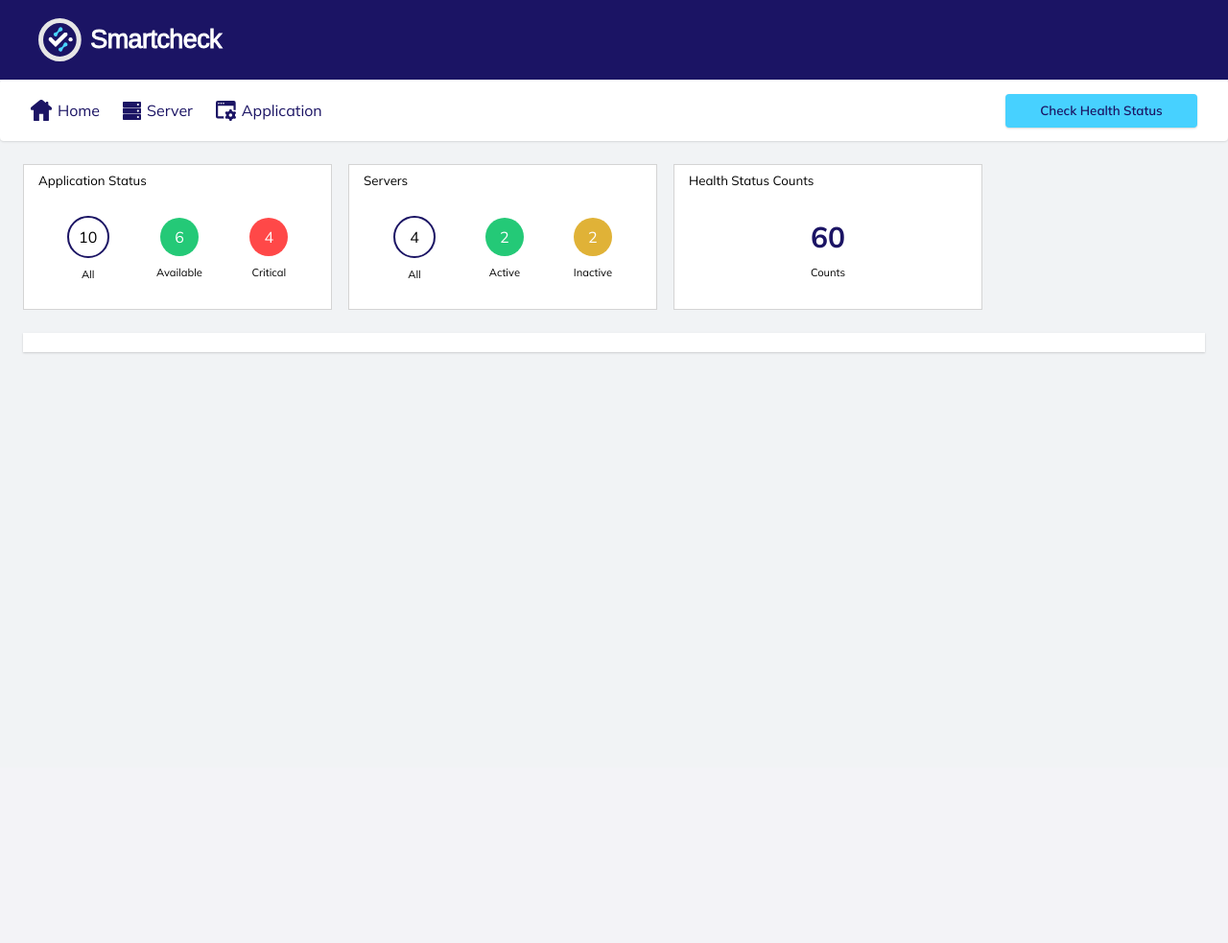
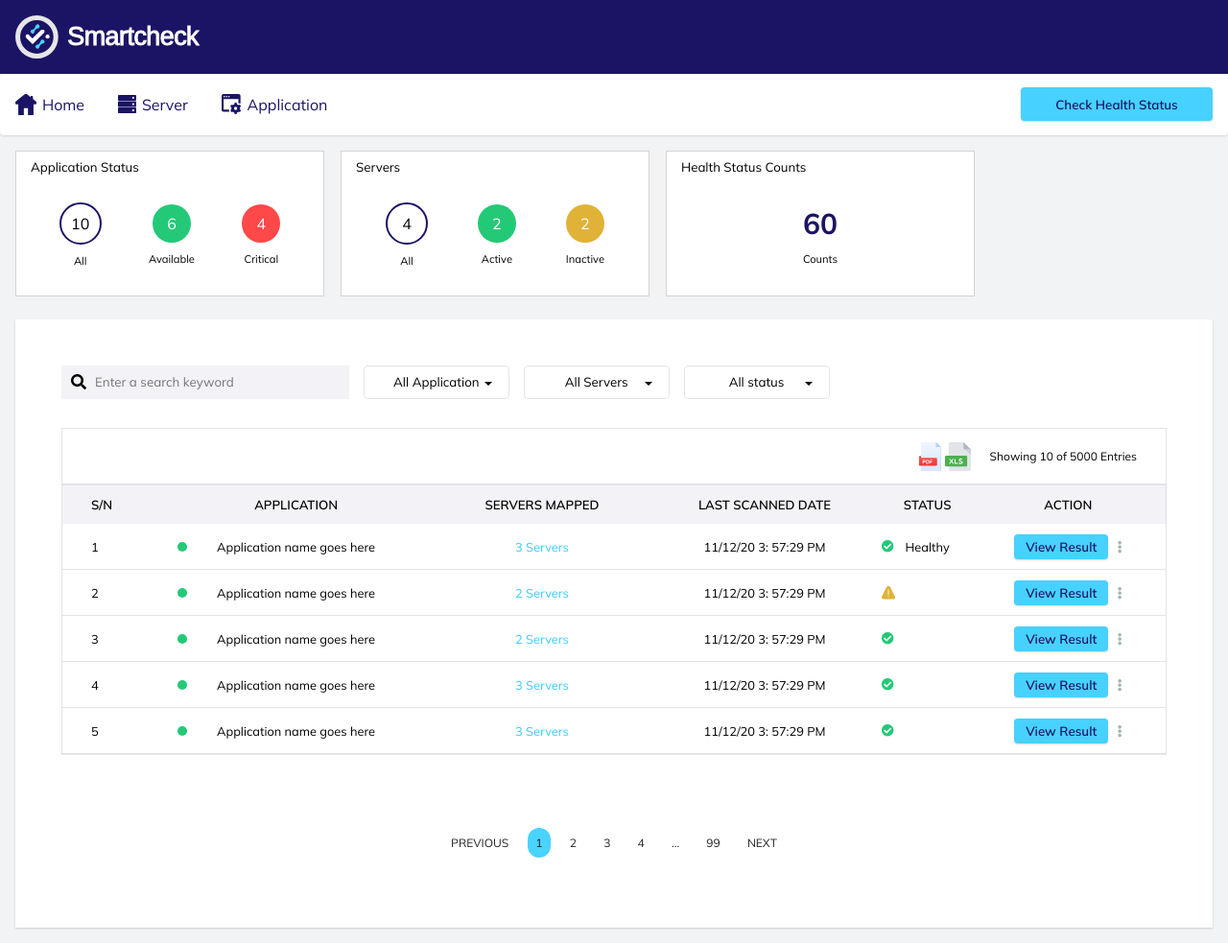
Before and after one commit to Yibaebi/seamfix-smartcheck, a PHP site: page / in a window 1280 px wide. Shown: the whole page at 96% size. Before the commit the page ends 369 px from the top, so only its background shows below. Run offline with PHP 8.4, Linux system fonts and the light colour scheme; some web fonts are replaced.

Commit message:
Finished Homepage

```diff
--- a/home.html
+++ b/home.html
@@ -9,6 +9,12 @@
     <link
       href="https://fonts.googleapis.com/css2?family=Mulish:ital,wght@0,200;0,300;0,400;0,500;0,600;0,700;0,800;0,900;1,200;1,300;1,400;1,500;1,600;1,700;1,800;1,900&family=Ovo&display=swap"
       rel="stylesheet"
+    />
+    <link
+      rel="stylesheet"
+      href="https://cdnjs.cloudflare.com/ajax/libs/font-awesome/5.15.2/css/all.min.css"
+      integrity="sha512-HK5fgLBL+xu6dm/Ii3z4xhlSUyZgTT9tuc/hSrtw6uzJOvgRr2a9jyxxT1ely+B+xFAmJKVSTbpM/CuL7qxO8w=="
+      crossorigin="anonymous"
     />
   </head>
   <body>
@@ -43,7 +49,7 @@
             >
           </li>
         </ul>
-        <button class="nav-button" type="submit">
+        <button class="btn nav-btn" type="submit">
           <a href="#"> Check Health Status</a>
         </button>
       </nav>
@@ -95,9 +101,147 @@
           </div>
         </aside>
       </section>
-      <section class="application-list container">
-        <aside></aside>
-        <aside></aside>
+      <section class="application-list">
+        <aside>
+          <div>
+            <form class="">
+              <div class="search-container">
+                <i class="fas fa-search"></i
+                ><input type="search" placeholder="Enter a search keyword" />
+              </div>
+              <select name="" id="" class="list-select-option">
+                <i class="fas fa-caret-down"></i>
+                <option value="all-application">All Application</option>
+                <option value="application-name-1">Application Name 1</option>
+                <option value="application-name-2">Application Name 2</option>
+              </select>
+              <select name="" id="" class="list-select-option">
+                <option value="all-servers">All Servers</option>
+                <option value="server-1">Server 1</option>
+                <option value="server-2">Server 2</option>
+              </select>
+              <select
+                name="health-check-status"
+                id=""
+                class="list-select-option"
+              >
+                <option value="all-status">All status</option>
+                <option value="healthy">Healthy</option>
+                <option value="critical">Critical</option>
+              </select>
+            </form>
+          </div>
+        </aside>
+        <aside>
+          <div class="app-result-container">
+            <div class="app-result-summary">
+              <img src="./assets/svgs/Web 1920 – 2/PDF.svg" />
+              <img src="./assets/svgs/Web 1920 – 2/xls.svg" />
+              <p>Showing 10 of 5000 Entries</p>
+            </div>
+            <table>
+              <thead>
+                <tr>
+                  <th>S/N</th>
+                  <th>Application</th>
+                  <th>Servers Mapped</th>
+                  <th>Last Scanned date</th>
+                  <th>Status</th>
+                  <th>Action</th>
+                </tr>
+              </thead>
+              <tbody>
+                <tr>
+                  <td>1</td>
+                  <td>
+                    <span class="active"></span> Application name goes here
+                  </td>
+                  <td>3 Servers</td>
+                  <td>11/12/20 3: 57:29 PM</td>
+                  <td><i class="fas fa-check-circle"></i>Healthy</td>
+                  <td>
+                    <button class="btn app-list" type="submit">
+                      <a href="#"> View Result</a>
+                    </button>
+                    <i class="fa fa-ellipsis-v" aria-hidden="true"></i>
+                  </td>
+                </tr>
+                <tr>
+                  <td>2</td>
+                  <td>
+                    <span class="active"></span> Application name goes here
+                  </td>
+                  <td>2 Servers</td>
+                  <td>11/12/20 3: 57:29 PM</td>
+                  <td>
+                    <img src="./assets/svgs/triangle.svg" class="warning" />
+                  </td>
+                  <td>
+                    <button class="btn app-list" type="submit">
+                      <a href="#"> View Result</a>
+                    </button>
+                    <i class="fa fa-ellipsis-v" aria-hidden="true"></i>
+                  </td>
+                </tr>
+                <tr>
+                  <td>3</td>
+                  <td>
+                    <span class="active"></span> Application name goes here
+                  </td>
+                  <td>2 Servers</td>
+                  <td>11/12/20 3: 57:29 PM</td>
+                  <td><i class="fas fa-check-circle"></i></td>
+                  <td>
+                    <button class="btn app-list" type="submit">
+                      <a href="#"> View Result</a>
+                    </button>
+                    <i class="fa fa-ellipsis-v" aria-hidden="true"></i>
+                  </td>
+                </tr>
+                <tr>
+                  <td>4</td>
+                  <td>
+                    <span class="active"></span> Application name goes here
+                  </td>
+                  <td>3 Servers</td>
+                  <td>11/12/20 3: 57:29 PM</td>
+                  <td><i class="fas fa-check-circle"></i></td>
+                  <td>
+                    <button class="btn app-list" type="submit">
+                      <a href="#"> View Result</a>
+                    </button>
+                    <i class="fa fa-ellipsis-v" aria-hidden="true"></i>
+                  </td>
+                </tr>
+                <tr>
+                  <td>5</td>
+                  <td>
+                    <span class="active"></span> Application name goes here
+                  </td>
+                  <td>3 Servers</td>
+                  <td>11/12/20 3: 57:29 PM</td>
+                  <td><i class="fas fa-check-circle"></i></td>
+                  <td>
+                    <button class="btn app-list" type="submit">
+                      <a href="#"> View Result</a>
+                    </button>
+                    <i class="fa fa-ellipsis-v" aria-hidden="true"></i>
+                  </td>
+                </tr>
+              </tbody>
+            </table>
+          </div>
+        </aside>
+        <div class="pagination">
+          <a href="#">Previous</a>
+          <a href="#">1</a>
+          <a href="#">2</a>
+          <a href="#">3</a>
+          <a href="#">4</a>
+          <a href="#">...</a>
+          <a href="#">99</a>
+          <a href="#">Next</a>
+        </div>
       </section>
     </main>
   </body>
--- a/index.css
+++ b/index.css
@@ -10,18 +10,23 @@ body {
 
 .logo-container {
   background-color: #1b1464;
-  padding: 1.2em;
-  padding-left: 40px;
+  padding: 1em;
   display: flex;
+}
+
+.logo-container img {
+  padding: 0;
+  margin: 0;
 }
 
 nav {
   background-color: white;
   display: flex;
   flex-direction: row;
+  flex-wrap: wrap;
   justify-content: space-between;
   align-items: center;
-  padding: 0 2em;
+  padding: 0 1em;
   box-shadow: 0px 1px 2px #4d4c4c29;
   border-radius: 4px;
 }
@@ -31,8 +36,10 @@ nav {
   list-style-type: none;
   display: flex;
   flex-direction: row;
-  justify-content: space-around;
+
+  justify-content: space-between;
   align-items: center;
+  width: 28%;
 }
 
 .nav-links-container li {
@@ -41,7 +48,7 @@ nav {
   height: 100%;
 }
 .nav-links-container li a,
-.nav-button a {
+.btn a {
   display: flex;
   height: 100%;
   flex-direction: row;
@@ -58,11 +65,9 @@ nav {
   margin-right: 6px;
 }
 
-.nav-button {
+.btn {
   color: #1b1464;
   font-weight: 600;
-  height: 35px;
-  width: 200px;
   background: #47d1ff;
   box-shadow: 0px 1px 2px #00000029;
   border-radius: 4px;
@@ -71,12 +76,21 @@ nav {
   transition: all 0.5s ease-in;
 }
 
-.nav-button:hover {
+.nav-btn.btn {
+  height: 35px;
+  width: 200px;
+}
+
+.btn.app-list {
+  padding: 5px 12px;
+}
+
+.btn:hover {
   background: rgb(71, 209, 150);
 }
 
 .main-container {
-  padding: 1.5em;
+  padding: 1em;
 }
 
 .info-boxes {
@@ -86,6 +100,7 @@ nav {
   align-items: center;
 }
 .box {
+  margin-bottom: 0.8em;
   height: 150px;
   width: 320px;
   background-color: #ffffff;
@@ -160,10 +175,176 @@ nav {
   border: 2px solid #1b1464;
 }
 
+.search-container {
+  display: inline-block;
+  position: relative;
+}
+
+.search-container i {
+  position: absolute;
+  top: 50%;
+  transform: translateY(-50%);
+  margin-left: 10px;
+}
+
+.search-container input {
+  width: 300px;
+  height: 35px;
+  outline: none;
+  background: #f3f3f7;
+  border: none;
+  padding-left: 35px;
+}
+
 .application-list {
-  margin-top: 1.5em;
+  display: flex;
+  flex-direction: column;
+  margin-top: 0.7em;
   background-color: #ffffff;
+  padding: 3em;
+  box-shadow: 0px 1px 2px #00000029;
+  position: relative;
+}
+
+.list-select-option {
+  width: 152px;
+  border: 1px solid rgba(211, 211, 211, 0.6);
+  outline: none;
+  height: 35px;
+  text-align: center;
+  padding: 0 20px;
+  appearance: none;
+
+  /* styling */
+  background-color: white;
+  border-radius: 4px;
+  display: inline-block;
+
+  /* reset */
+
+  -webkit-box-sizing: border-box;
+  -moz-box-sizing: border-box;
+  box-sizing: border-box;
+  -webkit-appearance: none;
+  -moz-appearance: none;
+  line-height: 1;
+  border-radius: 5px;
+  background: url("./assets/svgs/1x/baseline_arrow_drop_down_black_18dp.png")
+    no-repeat right;
+  -webkit-appearance: none;
+  background-position-x: 120px;
+  margin-left: 0.8em;
+}
+
+.app-result-container {
   width: 100%;
+  margin-top: 30px;
+  border-bottom: 1px solid rgba(211, 211, 211, 0.6);
+}
+
+.app-result-summary {
+  font-size: 0.75rem;
+  height: 40px;
+  display: flex;
+  justify-content: flex-end;
+  align-items: center;
+  padding: 0.7em 2.5em;
+  border: 1px solid rgba(211, 211, 211, 0.6);
+}
+
+.app-result-summary img:nth-child(2) {
+  margin-right: 20px;
+  margin-left: 4px;
+}
+
+.app-result-container table {
+  width: 100%;
+  border-collapse: collapse;
+  text-align: center;
+  border: 1px solid rgba(211, 211, 211, 0.6);
+  word-wrap: break-word;
+}
+.app-result-container table th {
+  height: 40px;
+}
+.app-result-container td:first-child,
+.app-result-container th:first-child {
+  padding-left: 30px;
+  text-align: left;
+}
+.app-result-container td:nth-child(3) {
+  color: #47d1ff;
+  font-weight: 500;
+}
+.app-result-container table th {
+  background-color: #f3f3f7;
+  font-weight: 600;
+  font-size: 0.82rem;
+  text-transform: uppercase;
+}
+.app-result-container table td {
+  border-bottom: 1px solid rgba(211, 211, 211, 0.6);
+  height: 47px;
+  font-size: 0.8rem;
+  position: relative;
+}
+
+.fa-ellipsis-v {
+  color: #a8b4b1;
+  font-size: 0.8rem;
+  margin-left: 6px;
+}
+
+.fa-check-circle,
+.warning {
+  color: #24c977;
+  position: absolute;
+  top: 50%;
+  transform: translateY(-50%);
+  left: -3px;
+}
+
+.warning {
+  width: 0.9rem;
+}
+
+.active {
+  display: block;
+  background-color: #24c977;
+  width: 10px;
+  height: 10px;
+  border-radius: 10px;
+  position: absolute;
+  top: 50%;
+  left: 0;
+  transform: translateY(-50%);
+  margin-left: 2em;
+}
+
+.pagination {
+  display: block;
+  margin: 0 auto;
+  margin-top: 5em;
+  margin-bottom: 2em;
+  left: 50%;
+}
+
+.pagination a {
+  border-radius: 20px;
+  font-size: 12px;
+  color: #222222;
+  padding: 8px;
+  text-decoration: none;
+  width: 20px;
   height: 20px;
-  box-shadow: 0px 1px 2px #00000029;
+  margin: 0 4px;
+  text-transform: uppercase;
 }
+
+.pagination a:focus {
+  background-color: #49d3ff;
+}
+
+.pagination a:nth-child(2) {
+  background-color: #49d3ff;
+}
```
Also changed, not shown: assets/svgs/1x/baseline_arrow_drop_down_black_18dp.png (added), assets/svgs/2x/baseline_arrow_drop_down_black_18dp.png (added), assets/svgs/Web 1920 – 2/PDF.svg (added), assets/svgs/Web 1920 – 2/xls.svg (added), assets/svgs/triangle.svg (added), 2 other files.
